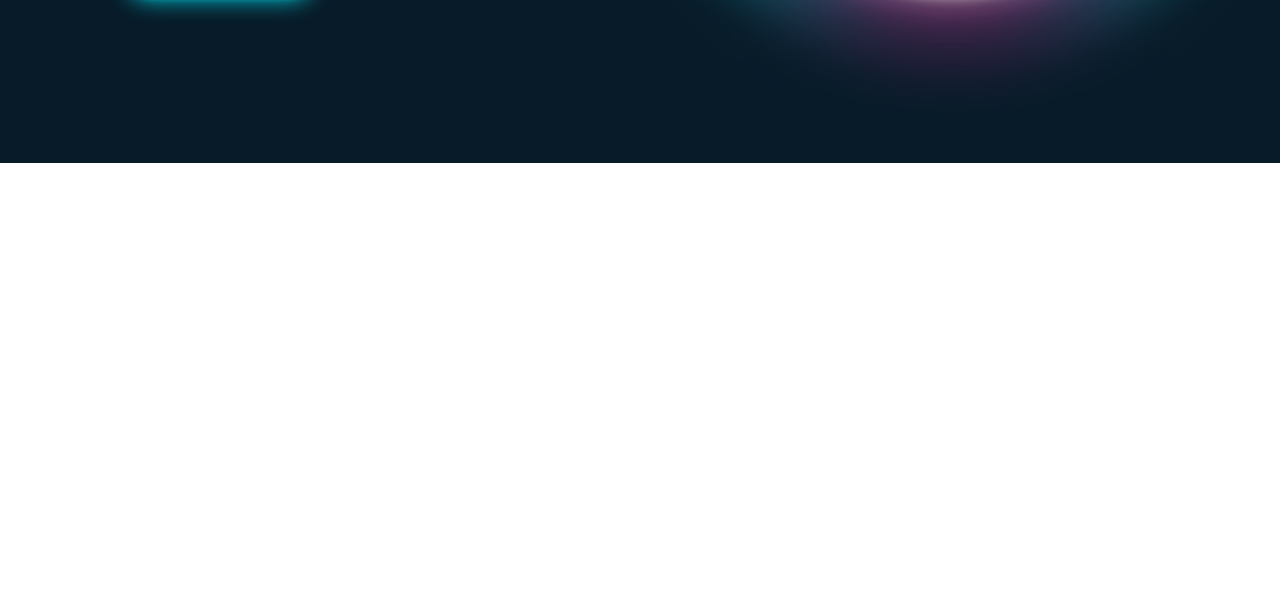
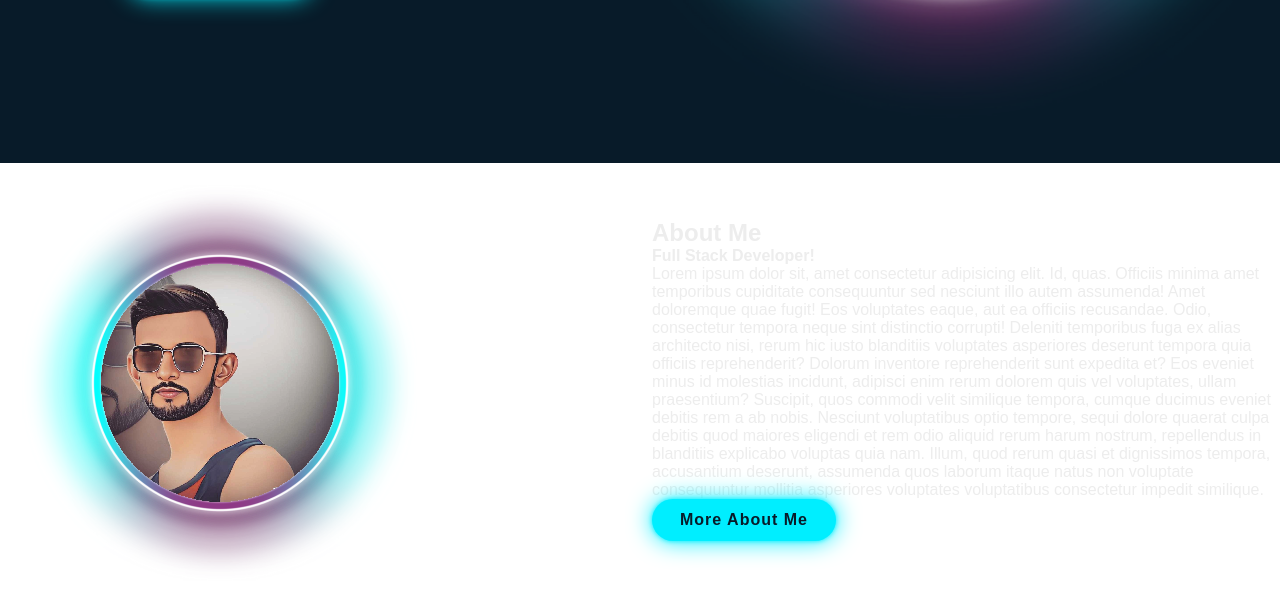
Before and after one commit to ftnimran/portfolio, a plain HTML site: page index.html in a window 1280 px wide. Shown: the part 637-1234 px from the top of the page. Before the commit the page ends 800 px from the top, so only its background shows below. Drawn offline with nearby package versions, Linux system fonts and the light colour scheme.

Commit message:
Home page is complete

```diff
--- a/index.html
+++ b/index.html
@@ -25,6 +25,7 @@
             <a href="#" style="--i:5">contact</a>
         </nav>
     </header>
+
     <section class="home">
         <div class="home-content">
             <h3>Hello, It's Me</h3>
@@ -39,6 +40,27 @@
                 <a href="#" style="--i:9"><i class='bx bxl-whatsapp'></i></a>
                 <a href="#" style="--i:10"><i class='bx bxl-github'></i></a>
             </div>
+            <a href="#" class="btn-box">More About Me</a>
+        </div>
+        <span class="home-imgHover"></span>
+    </section>
+
+
+
+
+
+
+
+<!-- About Section -->
+
+    <section id="about" class="about">
+        <div class="about-img">
+            <img src="image/background 1.png">
+        </div>
+        <div class="about-text">
+            <h2>About <span>Me</span></h2>
+            <h4>Full Stack Developer!</h4>
+            <p>Lorem ipsum dolor sit, amet consectetur adipisicing elit. Id, quas. Officiis minima amet temporibus cupiditate consequuntur sed nesciunt illo autem assumenda! Amet doloremque quae fugit! Eos voluptates eaque, aut ea officiis recusandae. Odio, consectetur tempora neque sint distinctio corrupti! Deleniti temporibus fuga ex alias architecto nisi, rerum hic iusto blanditiis voluptates asperiores deserunt tempora quia officiis reprehenderit? Dolorum inventore reprehenderit sunt expedita et? Eos eveniet minus id molestias incidunt, adipisci enim rerum dolorem quis vel voluptates, ullam praesentium? Suscipit, quos commodi velit similique tempora, cumque ducimus eveniet debitis rem a ab nobis. Nesciunt voluptatibus optio tempore, sequi dolore quaerat culpa debitis quod maiores eligendi et rem odio aliquid rerum harum nostrum, repellendus in blanditiis explicabo voluptas quia nam. Illum, quod rerum quasi et dignissimos tempora, accusantium deserunt, assumenda quos laborum itaque natus non voluptate consequuntur mollitia asperiores voluptates voluptatibus consectetur impedit similique.</p>
             <a href="#" class="btn-box">More About Me</a>
         </div>
     </section>
--- a/style.css
+++ b/style.css
@@ -198,3 +198,15 @@ body {
         opacity: 1;
     }
 }
+
+
+
+
+/* About Section */
+
+.about{
+    display: grid;
+    grid-template-columns: repeat(2, 1fr);
+    align-items: center;
+    gap: 1.5rem;
+}
```
